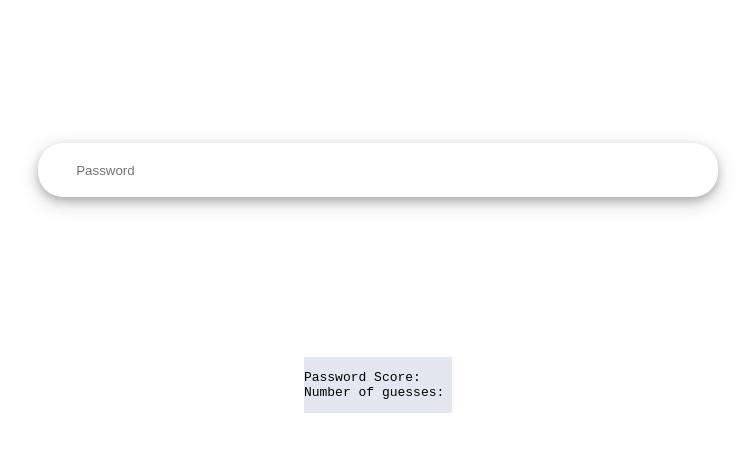
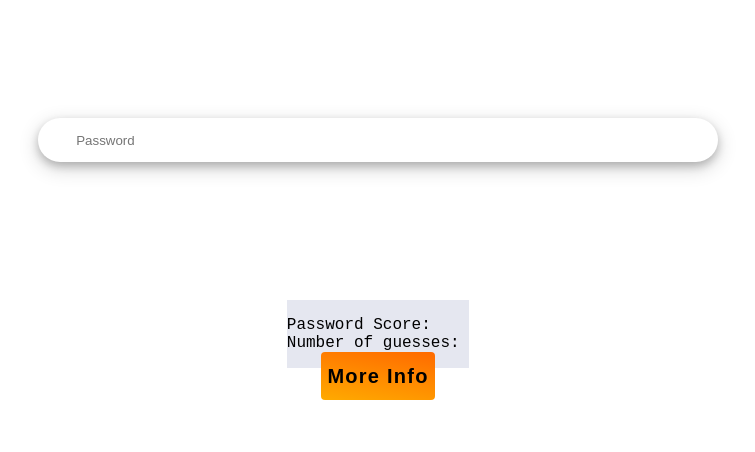
Before and after one commit to CX899/CodeVault, a React (Create React App) app in the folder frontend/passwordsite/: page / in a window 1280 px wide. Shown: the top 452 px of the page, without its empty margins (262-1017 px from the left). Built offline with nearby package versions, Linux system fonts and the light colour scheme.

Commit message:
Add framer-motion

```diff
--- a/frontend/passwordsite/package.json
+++ b/frontend/passwordsite/package.json
@@ -10,6 +10,7 @@
     "@testing-library/jest-dom": "^5.16.5",
     "@testing-library/react": "^13.4.0",
     "@testing-library/user-event": "^13.5.0",
+    "framer-motion": "^8.5.0",
     "react": "^18.2.0",
     "react-bootstrap": "^2.7.0",
     "react-countup": "^6.4.0",
--- a/frontend/passwordsite/src/App.css
+++ b/frontend/passwordsite/src/App.css
@@ -39,3 +39,60 @@
   background-color: rgb(36, 53, 120);
   background-color:rgb(229, 231, 240);
 }
+
+@import-normalize;
+
+:root {
+    --dark: #101315;
+    --light: #eeeeee;
+    --gradient: linear-gradient(10deg, #ffaa00, #ff6a00);
+    --gradient2: linear-gradient(15deg, #04ea00, #00d17d);
+    --gradient3: linear-gradient(15deg, #b648ff, #ef5dff);
+    font-size: 1rem;
+  }
+
+button {
+    width: auto;
+    height: 3rem;
+    border: none;
+    outline: none;
+    -webkit-appearance: none;
+    border-radius: 4px;
+    font-weight: 600;
+    font-size: 1.25rem;
+    letter-spacing: 1.25px;
+    cursor: default;
+    font-family: "Montserrat", sans-serif;
+    background: var(--gradient);
+  }
+
+  .backdrop {
+    position: absolute;
+    top: 0;
+    left: 0;
+    height: 100%;
+    width: 100%;
+    background: #000000e1;
+    display: flex;
+    align-items: center;
+    justify-content: center;
+    overflow-y: hidden;
+  }
+
+  .modal {
+    width: clamp(50%, 700px, 90%);
+    height: min(50%, 300px);
+
+    margin: auto;
+    padding: 0 2rem;
+    border-radius: 12px;
+    display: flex;
+    flex-direction: column;
+    align-items: center;
+
+    overflow: scroll;
+  }
+
+  .orange-gradient {
+    background: var(--gradient);
+  }
--- /dev/null
+++ b/frontend/passwordsite/src/components/Backdrop/index.js
@@ -0,0 +1,18 @@
+import { motion } from 'framer-motion';
+
+const Backdrop = ({children, onClick}) => {
+
+    return (
+        <motion.div
+        className='backdrop'
+        onClick={onClick}
+        initial={{ opacity: 0 }}
+        animate={{ opacity: 1 }}
+        exit={{ opacity: 0 }}
+        >
+            {children}
+        </motion.div>
+    )
+}
+
+export default Backdrop;
--- /dev/null
+++ b/frontend/passwordsite/src/components/Modal/index.js
@@ -0,0 +1,46 @@
+import { motion } from 'framer-motion';
+import Backdrop from '../Backdrop';
+
+const flip = {
+    hidden: {
+      transform: "scale(0) rotateX(-360deg)",
+      opacity: 0,
+      transition: {
+        delay: 0.3,
+      },
+    },
+    visible: {
+      transform: " scale(1) rotateX(0deg)",
+      opacity: 1,
+      transition: {
+        duration: 0.5,
+      },
+    },
+    close: {
+      transform: "scale(0) rotateX(360deg)",
+      opacity: 0,
+      transition: {
+        duration: 0.5,
+      },
+    },
+  };
+
+const Modal = ({handleClose, text, passwordScore}) => {
+    return (
+        <Backdrop onClick={handleClose}>
+            <motion.div
+            onClick={(e) => e.stopPropagation()}
+            className='modal orange-gradient'
+            variants={flip}
+            initial='hidden'
+            animate='visible'
+            exit='visible'
+            >
+                <pre>Info: {JSON.stringify(passwordScore, null, 1)}</pre>
+                <button onClick={handleClose}>Close</button>
+            </motion.div>
+        </Backdrop>
+    )
+}
+
+export default Modal;
--- a/frontend/passwordsite/src/components/PasswordChecker.js
+++ b/frontend/passwordsite/src/components/PasswordChecker.js
@@ -1,18 +1,23 @@
 import {useState} from 'react'
 import {LinearProgress} from '@mui/material';
+import { motion } from "framer-motion";
+import Modal from './Modal/index.js';
 
 var checkFor = require('zxcvbn');
 
 const PasswordChecker = () => {
   const [result, setResult] = useState({ PasswordScore : {} });
+  const [modalOpen, setModalOpen] = useState(false);
+
+  const close = () => setModalOpen(false);
+  const open = () => setModalOpen(true);
 
   const setPassword = (event) => {
     if (event.target.value !== '') {
       let PasswordScore = checkFor(event.target.value);
       console.log(PasswordScore);
-      setResult(result => ({
-        PasswordScore
-      }));
+      setResult({ PasswordScore});
+      console.log(result);
     }
   }
   const toInt = (value) => {
@@ -34,8 +39,22 @@ const PasswordChecker = () => {
             </pre>
         </div>
 
+        <div>
+          <motion.button
+          whileHover={{ scale: 1.1 }}
+          whileTap={{ scale: 0.9 }}
+          className="save-button"
+          onClick={() => (modalOpen ? close() : open())}
+          >
+            More Info
+          </motion.button>
+
+          {modalOpen && <Modal passwordScore={result} modalOpen={modalOpen} handleClose={close}/>}
+
+        </div>
+
     </div>
-  )
+  );
 }
 
 export default PasswordChecker;
```
Also changed, not shown: 1 other file (tests, documents, lock files or other folders).
